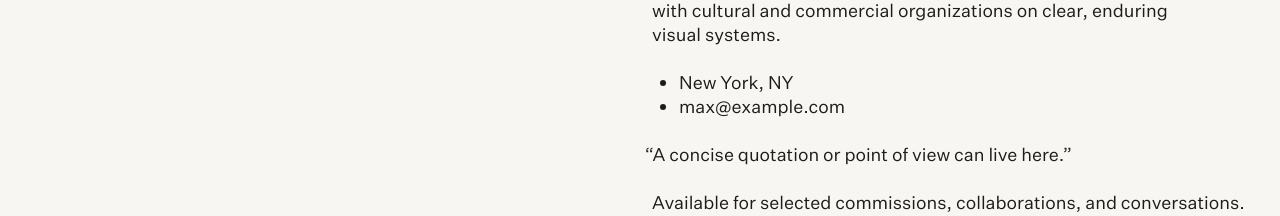
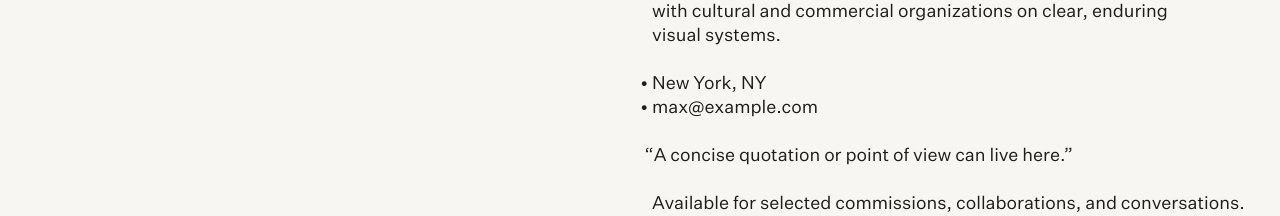
Before and after one commit to mxpf/make-placid-portfolio, a Next.js app: page /about in a window 1280 px wide. Shown: the part 134-350 px from the top of the page. Built offline with nearby package versions, Linux system fonts and the light colour scheme.

Commit message:
Implement desktop hanging punctuation

```diff
--- a/app/globals.css
+++ b/app/globals.css
@@ -182,8 +182,10 @@ iframe {
 .project-summary {
   position: fixed;
   bottom: var(--rail-height);
-  width: calc((100vw - 72px) / 2);
+  width: calc((100vw - 72px) / 2 + var(--spacing-1));
   max-height: calc(100vh - var(--header-height) - var(--rail-height));
+  margin-left: calc(var(--spacing-1) * -1);
+  padding-left: var(--spacing-1);
   overflow: auto;
   scrollbar-width: thin;
   text-wrap: pretty;
@@ -203,15 +205,28 @@ iframe {
 
 .project-summary ul,
 .about-copy ul {
-  padding-left: 27px;
+  padding-left: 0;
+  list-style: none;
+}
+
+.project-summary li::before,
+.about-copy li::before {
+  display: inline-block;
+  width: 0.65em;
+  margin-left: -0.65em;
+  content: "•";
 }
 
 .project-summary blockquote,
 .about-copy blockquote {
   margin-left: 0;
   margin-right: 0;
-  text-indent: -0.42em;
   hanging-punctuation: first;
+}
+
+.hanging-quote {
+  display: inline-block;
+  margin-left: -0.43em;
 }
 
 .project-gallery {
@@ -439,19 +454,29 @@ iframe {
     position: static;
     width: auto;
     max-height: none;
+    margin-left: 0;
+    padding-left: 0;
     overflow: visible;
   }
 
   .project-summary ul,
   .about-copy ul {
     padding-left: 0;
-    list-style-position: inside;
+  }
+
+  .project-summary li::before,
+  .about-copy li::before {
+    width: 0.65em;
+    margin-left: 0;
   }
 
   .project-summary blockquote,
   .about-copy blockquote {
-    text-indent: 0;
     hanging-punctuation: none;
+  }
+
+  .hanging-quote {
+    margin-left: 0;
   }
 
   .gallery-image-button {
--- a/lib/content.ts
+++ b/lib/content.ts
@@ -79,7 +79,11 @@ const siteFiles = import.meta.glob("../content/site.yml", {
 }) as Record<string, string>;
 
 function renderMarkdown(source: string) {
-  return marked.parse(source, { async: false }) as string;
+  const html = marked.parse(source, { async: false }) as string;
+  return html.replace(
+    /(<blockquote>\s*<p>)([“‘"'])/g,
+    '$1<span class="hanging-quote">$2</span>',
+  );
 }
 
 function parseProjectFile(source: string) {
```
Also changed, not shown: 1 other file (tests, documents, lock files or other folders).
